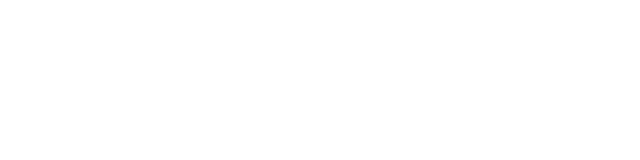
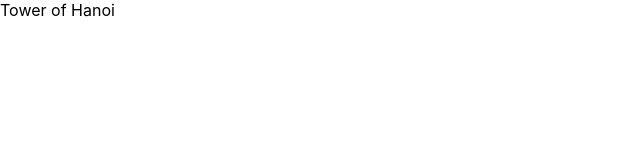
Before and after one commit to vehikl/hanoi-tower, a React (Create React App) app: page / in a window 1280 px wide. Shown: the top 160 px of the page, without its empty margins (0-640 px from the left). Built offline with nearby package versions, Linux system fonts and the light colour scheme.

Commit message:
Have a message

```diff
--- a/src/App.tsx
+++ b/src/App.tsx
@@ -5,6 +5,7 @@
 function App() {
   return (
    <div>
+     Tower of Hanoi
      <Pole/>
      <Pole/>
    </div>
```
